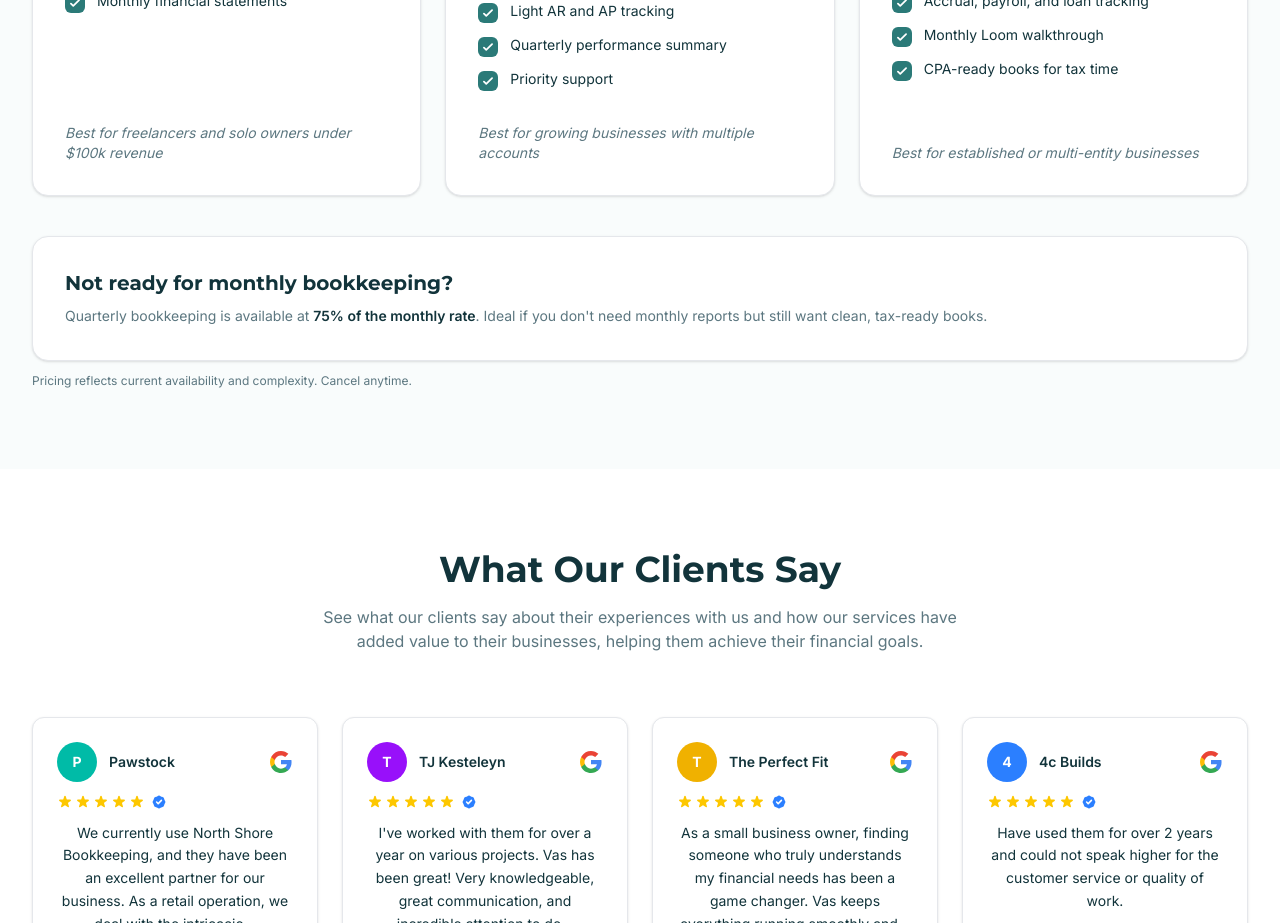
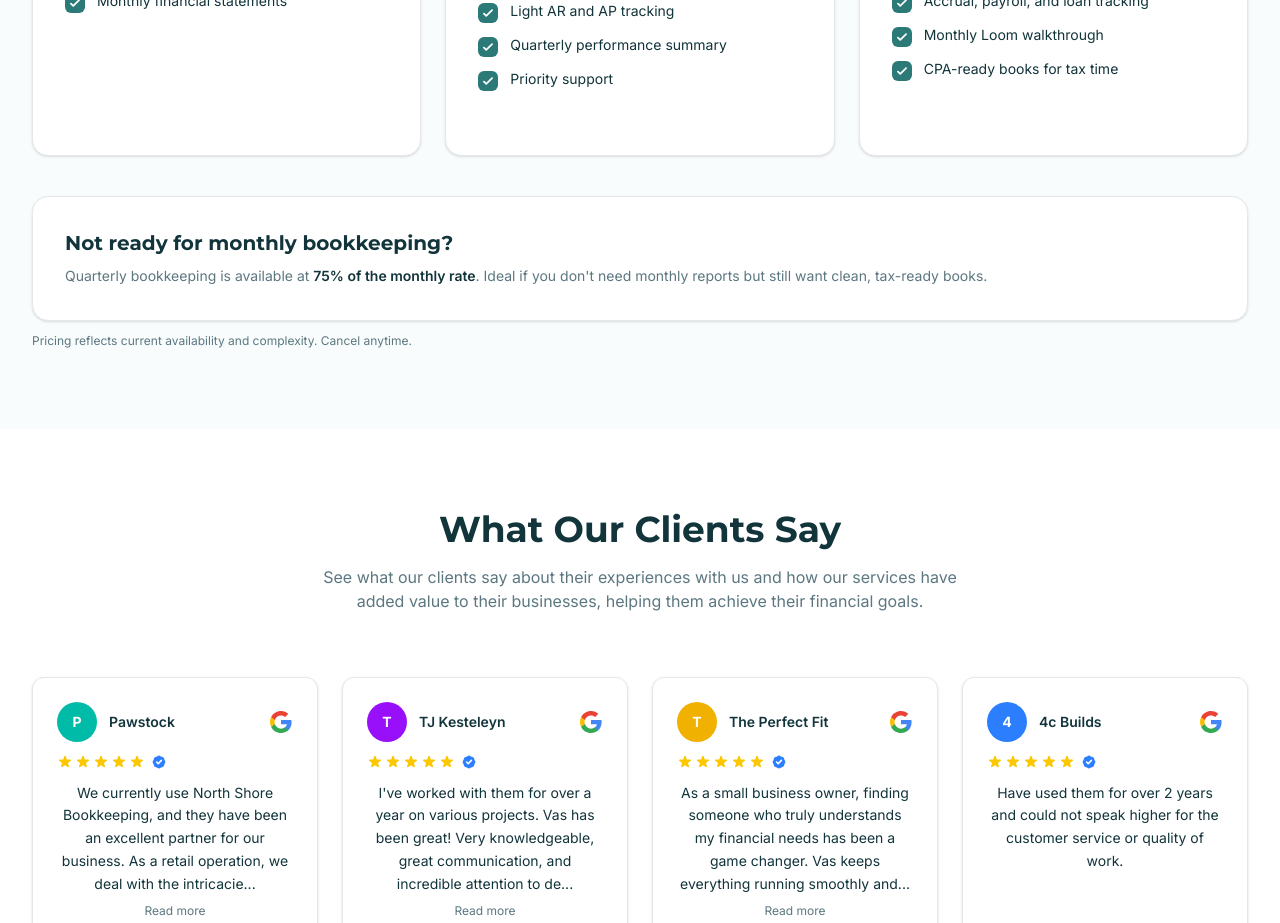
Before and after one commit to ch444444/Bookeeping, a Next.js app: page / in a window 1280 px wide. Shown: the part 2040-2963 px from the top of the page. Built offline with nearby package versions, Linux system fonts and the light colour scheme.

Commit message:
Remove Best for footer text from pricing cards

```diff
--- a/src/app/page.tsx
+++ b/src/app/page.tsx
@@ -344,9 +344,6 @@ export default function Home() {
                     </li>
                   ))}
                 </ul>
-                <p className="text-sm italic text-text-muted mt-auto">
-                  {tier.footer}
-                </p>
               </motion.div>
             ))}
           </div>
```
